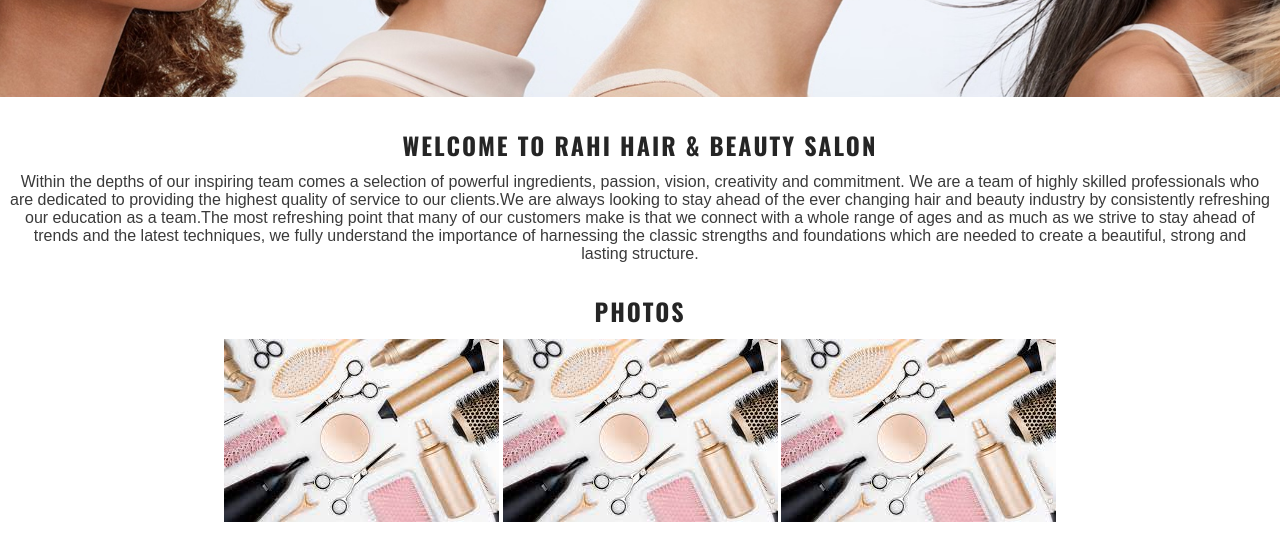
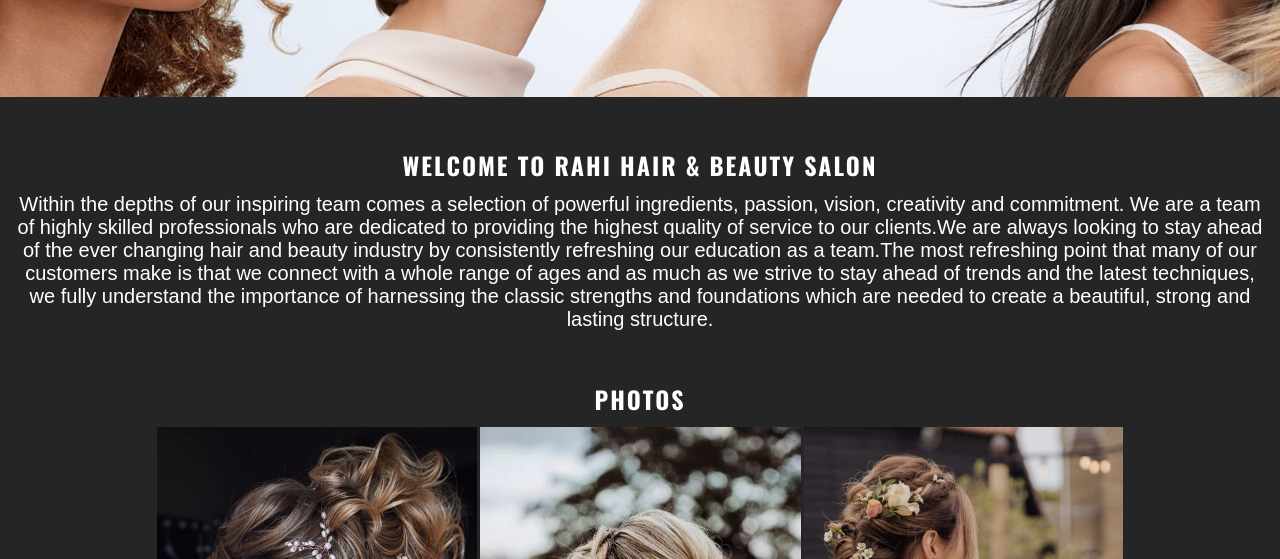
Before and after one commit to rahijalali/project-1, a plain HTML site: page index.html in a window 1280 px wide. Shown: the part 550-1109 px from the top of the page. Drawn offline with nearby package versions, Linux system fonts and the light colour scheme.

Commit message:
added hiar style photos,, changed background color and font color

```diff
--- a/assets/css/style.css
+++ b/assets/css/style.css
@@ -14,14 +14,15 @@
   display: flex;
   flex-direction: column;
   /* Generic project styles */
-  color: #3a3a3a;
+  color: #ffffff;
   font-family: "Lato", sans-serif;
   max-width: 1500px;
   margin-left: auto;
   margin-right: auto;
+  background-color: #252525;
 }
 section {
-  margin-bottom: 20px;
+  margin-bottom: 40px;
 }
 h1,
 h2,
@@ -29,7 +30,7 @@
   font-family: "Oswald", sans-serif;
   text-transform: uppercase;
   letter-spacing: 2px;
-  color: #252525;
+  color: #ffffff;
   margin-bottom: 10px;
 }
 
@@ -44,6 +45,7 @@
   display: flex;
   justify-content: space-between;
   align-items: baseline;
+  color: #252525;
 }
 
 header a {
@@ -133,16 +135,6 @@
   font-size: 280%;
 }
 
-#benefits-physical > div,
-#benefits-mental > div {
-  line-height: 20px;
-  margin-bottom: 20px;
-}
-
-#benefits p {
-  padding: 0 20px;
-}
-
 #benefits hr {
   border-top: 1px solid #3a3a3a;
   margin: 5px 0;
@@ -208,6 +200,7 @@
   display: flex;
   justify-content: space-evenly;
   list-style-type: none;
+  background-color: #ffffff;
 }
 
 #social-networks i {
@@ -222,6 +215,9 @@
   min-height: 50px;
   display: block;
   text-align: center;
+}
+.photo-box > img {
+  height: 400px;
 }
 /* Media query: large or landscape phones (576px and up) */
 @media screen and (min-width: 576px) {
--- a/index.html
+++ b/index.html
@@ -22,7 +22,7 @@
     <!-- Header -->
     <header>
       <a href="index.html">
-        <h1 id="logo">Rahi Hair & Beauty</h1>
+        <h1 id="logo" style="color: black">Rahi Hair & Beauty</h1>
       </a>
       <input type="checkbox" id="nav-toggle" name="nav-toggle" />
       <label for="nav-toggle" class="nav-toggle-label">
@@ -42,7 +42,7 @@
       <section id="hero"></section>
       <section id="welcome">
         <h2>welcome to Rahi Hair & Beauty salon</h2>
-        <p style="font-size: medium; font: 1em sans-serif">
+        <p style="font-size: medium; font: 1.25em arial">
           Within the depths of our inspiring team comes a selection of powerful
           ingredients, passion, vision, creativity and commitment. We are a team
           of highly skilled professionals who are dedicated to providing the
@@ -61,13 +61,13 @@
         <div class="photo-box.container">
           <h2>Photos</h2>
           <div class="photo-box">
-            <img src="./assets/img/hair-and-beauty.jpg" />
+            <img src="./assets/img/hair-style-1.jpg" />
           </div>
           <div class="photo-box">
-            <img src="./assets/img/hair-and-beauty.jpg" />
+            <img src="./assets/img/hair-style-2.jpg" />
           </div>
           <div class="photo-box">
-            <img src="./assets/img/hair-and-beauty.jpg" />
+            <img src="./assets/img/hair-style-3.jpg" />
           </div>
         </div>
       </section>
```
Also changed, not shown: assets/img/hair-style-1.jpg (added), assets/img/hair-style-2.jpg (added), assets/img/hair-style-3.jpg (added).
